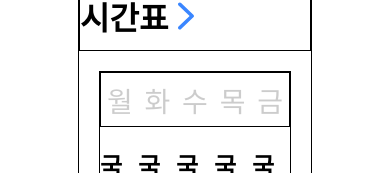
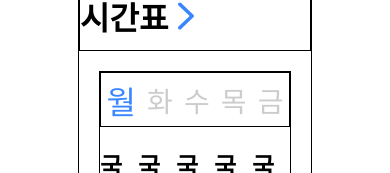
Before and after one commit to SEOKKAMONI/INJE-HighSchool-Notice, a React Native app: screen / in a window 390 px wide. Shown: the part 209-382 px from the top of the page. Built offline with nearby package versions, Linux system fonts and the light colour scheme.

Commit message:
ADD :: 날짜에 맞게 시간표 요일 강조 - class 삼항 연산자 사용하여 className 관리 - UseState 로 동기화

```diff
--- a/components/Schedule/Schedule.css
+++ b/components/Schedule/Schedule.css
@@ -11,10 +11,18 @@
     border: 1px solid black;
 }
 
-.schedule-container__header > span {
+/* 헤더 날짜 부분 */
+
+.header__day {
     font-size: 28px;
     font-weight: 500;
     color: rgba(0, 0, 0, 0.2);
+}
+
+.header__today {
+    font-size: 32px;
+    color: #3A86FF;
+    font-weight: 500;
 }
 
 .schedule-container__content {
@@ -24,6 +32,5 @@
 
 .schedule__frame {
     display: flex;
-    align-items: center;
     justify-content: space-around;
 }
--- a/components/Schedule/Schedule.js
+++ b/components/Schedule/Schedule.js
@@ -1,15 +1,24 @@
 import "./Schedule.css";
 import ScheduleColumn from "../ScheduleColumn/ScheduleColumn";
+import { useState } from "react";
+import { useEffect } from "react";
 
 export default function Schedule() {
+    const [today, setToday] = useState("");
+    const week = new Array('일요일', '월요일', '화요일', '수요일', '목요일', '금요일', '토요일');
+    let DAY = new Date().getDay();
+    useEffect(() => {
+        setToday(week[DAY]);
+    }, [today])
+
     return (
         <div className="schedule-container">
             <div className="schedule-container__header">
-                <span>월</span>
-                <span>화</span>
-                <span>수</span>
-                <span>목</span>
-                <span>금</span>
+                <span className={today == "월요일" ? "header__today" : "header__day"}>월</span>
+                <span className={today == "화요일" ? "header__today" : "header__day"}>화</span>
+                <span className={today == "수요일" ? "header__today" : "header__day"}>수</span>
+                <span className={today == "목요일" ? "header__today" : "header__day"}>목</span>
+                <span className={today == "금요일" ? "header__today" : "header__day"}>금</span>
             </div>
             <div className="schedule-container__content">
                 <div className="schedule__frame">
@@ -18,7 +27,6 @@ export default function Schedule() {
                     <ScheduleColumn />
                     <ScheduleColumn />
                     <ScheduleColumn />
-
                 </div>
             </div>
         </div>
```
